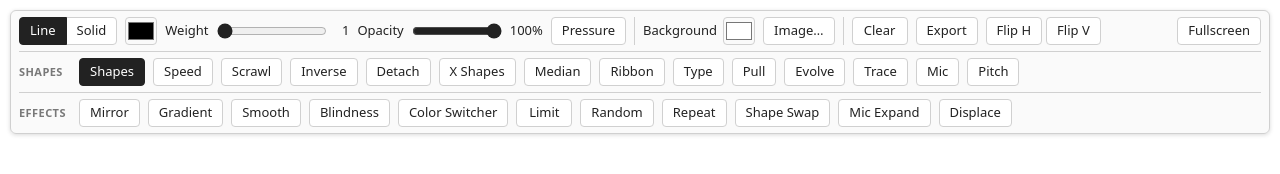
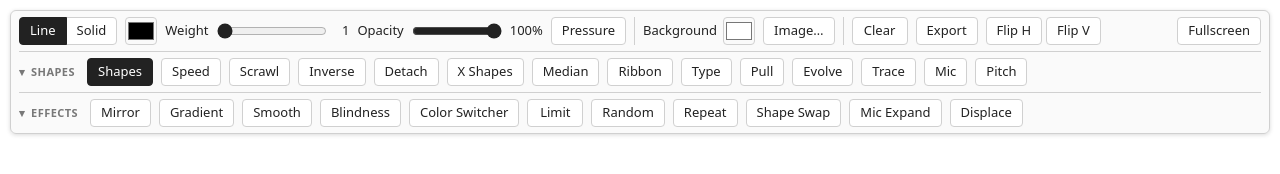
Before and after one commit to cellhaze/alchemy-web, a plain HTML site: page index.html in a window 1280 px wide. Drawn offline with Linux system fonts and the light colour scheme.

Commit message:
Make the Shapes and Effects toolbar rows collapsible
Clicking a row's label folds the row down to just the label and clicking
it again opens it; an arrow shows which, and the label highlights on
hover. Which rows are folded is remembered in the browser.

Co-Authored-By: Claude Opus 5.5 <noreply@anthropic.com>

```diff
--- a/index.html
+++ b/index.html
@@ -87,7 +87,7 @@
     </div>
 
     <div class="toolbar-row" role="group" aria-label="Shapes">
-      <span class="row-label">Shapes</span>
+      <button class="row-label" type="button" aria-expanded="true" title="Show or hide the shapes buttons">Shapes</button>
       <div class="sub inline-group" role="group" aria-label="Create module">
         <button class="create-module" data-module="shapes" type="button" aria-pressed="true" title="Shapes: freehand lines and shapes">Shapes</button>
         <span class="has-options">
@@ -281,7 +281,7 @@
     </div>
 
     <div class="toolbar-row" role="group" aria-label="Effects">
-      <span class="row-label">Effects</span>
+      <button class="row-label" type="button" aria-expanded="true" title="Show or hide the effects buttons">Effects</button>
       <span class="has-options">
         <button id="mirror" type="button" aria-pressed="false" title="Mirror affect: draw reflected copies">Mirror</button>
         <div id="mirror-options" class="sub popover" hidden>
--- a/js/main.js
+++ b/js/main.js
@@ -593,6 +593,24 @@
     if (panel.classList.contains('click')) exportButton.addEventListener('click', place);
   });
 
+  // Shapes and Effects rows fold away under their labels. The choice is
+  // remembered in this browser (if storage is available).
+  Array.prototype.forEach.call(document.querySelectorAll('#toolbar .row-label'), function (label) {
+    var row = label.parentNode;
+    var key = 'alchemy.collapsed.' + label.textContent.trim().toLowerCase();
+    function setOpen(open) {
+      row.classList.toggle('collapsed', !open);
+      label.setAttribute('aria-expanded', open ? 'true' : 'false');
+      try { localStorage.setItem(key, open ? '0' : '1'); } catch (e) {}
+    }
+    var collapsed = false;
+    try { collapsed = localStorage.getItem(key) === '1'; } catch (e) {}
+    setOpen(!collapsed);
+    label.addEventListener('click', function () {
+      setOpen(row.classList.contains('collapsed'));
+    });
+  });
+
   // Fullscreen: hide the toolbar and, where the browser allows it, take over
   // the whole screen. A chevron in the corner brings everything back, so
   // tablets without a keyboard can always get out.
--- a/style.css
+++ b/style.css
@@ -101,13 +101,50 @@ html, body {
   border-top: 1px solid var(--bar-border);
 }
 
-.row-label {
-  min-width: 52px;
+/*
+ * The Shapes and Effects labels fold their rows away: collapsed, only the
+ * label shows, and clicking it opens the row again. The arrow shows which.
+ */
+#toolbar .row-label {
+  min-width: 64px;
+  height: 28px;
+  margin-left: -4px;
+  padding: 0 4px;
+  text-align: left;
   font-size: 11px;
   font-weight: 600;
   letter-spacing: 0.04em;
   text-transform: uppercase;
+  color: var(--bar-text);
+  background: none;
+  border: none;
+  border-radius: 4px;
   opacity: 0.6;
+  transition: opacity 0.15s, background-color 0.15s;
+}
+
+#toolbar .row-label::before {
+  content: "\25BE";
+  display: inline-block;
+  width: 1.1em;
+}
+
+#toolbar .row-label[aria-expanded="false"]::before {
+  content: "\25B8";
+}
+
+#toolbar .row-label:hover,
+#toolbar .row-label:focus-visible {
+  opacity: 1;
+  background: var(--button-hover);
+}
+
+.toolbar-row.collapsed > :not(.row-label) {
+  display: none;
+}
+
+.toolbar-row.collapsed {
+  padding: 2px 0;
 }
 
 #toolbar button {
```
